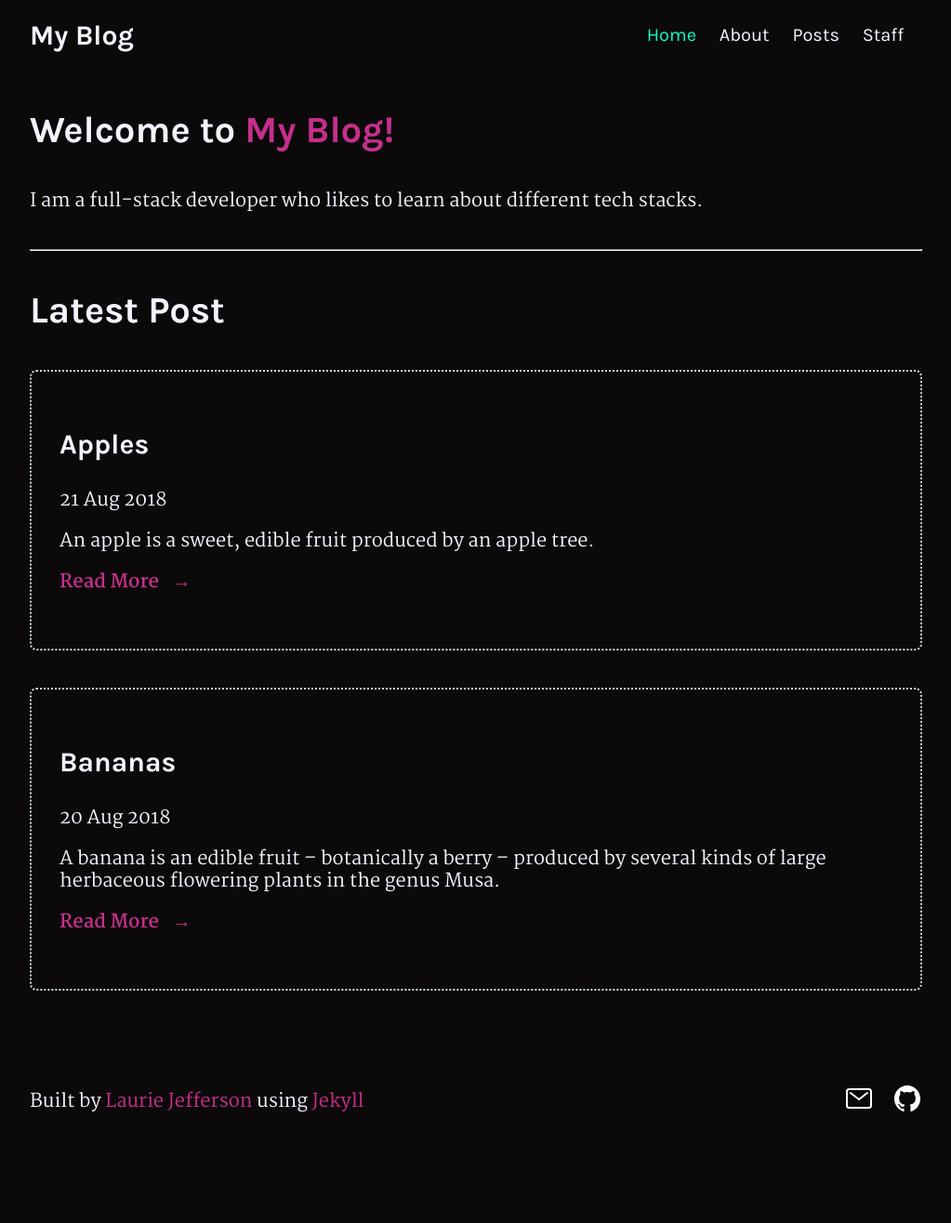
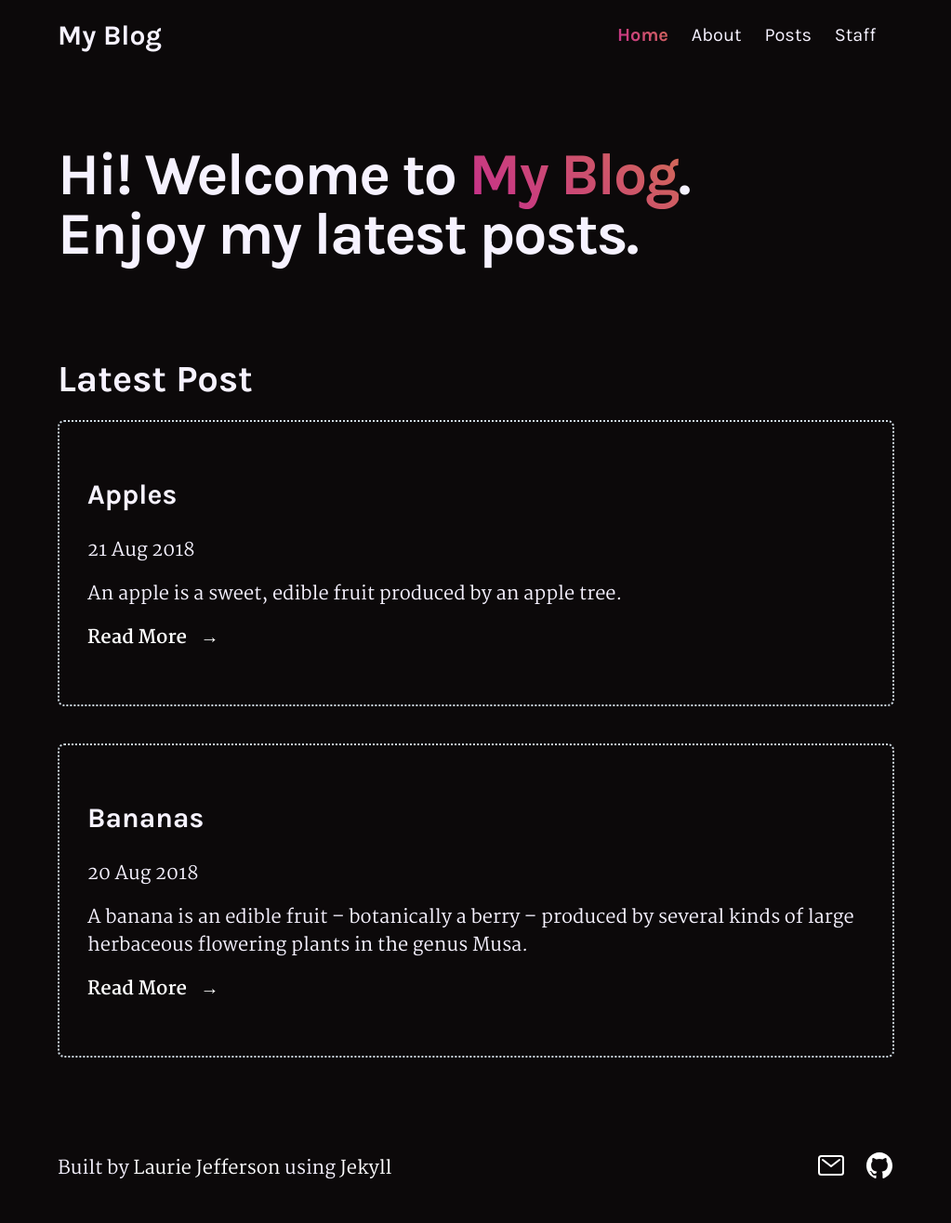
Before and after one commit to lauriejefferson/jekyll-tutorial, a Jekyll site: the page built from index.html, in a window 1280 px wide. Shown: the whole page at 93% size, without its empty margins (128-1151 px from the left). Built offline with Jekyll 4.4.1, drawn with Linux system fonts in a browser that asks for light colours; before the commit the page ends 1244 px from its top, so only the background shows below that.

Commit message:
adds gradient styling and container

```diff
--- a/_includes/footer.html
+++ b/_includes/footer.html
@@ -1,3 +1,4 @@
+<div class="container">
   <footer class="footer">
     <p class="footer__text">
       Built by
@@ -17,3 +18,4 @@
       </li>
     </ul>
   </footer>
+</div>
--- a/_includes/navigation.html
+++ b/_includes/navigation.html
@@ -1,3 +1,4 @@
+<div class="container">
 <nav class="nav">
   <h1 class="logo">My Blog</h1>
   <div class="nav-list">
@@ -8,3 +9,4 @@
   {% endfor %}
    </div>
 </nav>
+</div>
--- a/_sass/main.scss
+++ b/_sass/main.scss
@@ -75,7 +75,7 @@ li {
   --bg-clr-2: #2b303a;
 
   --clr-link-1: #c62f8c;
-  --clr-link-2: #fa7921;
+  --accent: #c62f8c;
 
   --clr-current-1: greenyellow;
   --clr-current-2: #0affc6;
@@ -87,7 +87,7 @@ li {
 }
 
 $bg-color: var(--bg-clr-1);
-
+$accent: var(--accent);
 $article-color: #31353d;
 $clr-text: #f6f2ff;
 $clr-link: var(--clr-link-1);
@@ -115,9 +115,13 @@ h6 {
   font-weight: var(--fw-700);
 }
 
+.container {
+  margin: 0 auto;
+  max-width: 45em;
+}
 a {
   text-decoration: none;
-  color: $clr-link;
+  color: white;
 }
 
 .nav {
@@ -138,30 +142,91 @@ a {
   flex-direction: column;
 }
 .nav .nav-list .current {
-  color: $clr-current;
+  background: hsla(323, 62%, 48%, 1);
+
+  background: linear-gradient(
+    45deg,
+    hsla(323, 62%, 48%, 1) 0%,
+    hsla(10, 58%, 58%, 1) 100%
+  );
+
+  background: -moz-linear-gradient(
+    45deg,
+    hsla(323, 62%, 48%, 1) 0%,
+    hsla(10, 58%, 58%, 1) 100%
+  );
+
+  background: -webkit-linear-gradient(
+    45deg,
+    hsla(323, 62%, 48%, 1) 0%,
+    hsla(10, 58%, 58%, 1) 100%
+  );
+
+  -webkit-background-clip: text;
+  -webkit-text-fill-color: transparent;
+
+  font-weight: var(--fw-700);
 }
 
 li {
   list-style-type: none;
   margin: 2em 0;
 }
+
 .hero {
-  margin-top: 3em;
+  margin: 5em 0;
 }
-.title {
+.hero__title {
   margin: 1em 0;
+  font-size: clamp(2rem, 10vw, 4rem);
+  line-height: 1;
+  font-weight: var(--fw-700);
+  letter-spacing: -0.03em;
 }
 
 .accent {
-  color: $clr-link;
+  background: hsla(323, 62%, 48%, 1);
+
+  background: linear-gradient(
+    45deg,
+    hsla(323, 62%, 48%, 1) 0%,
+    hsla(10, 58%, 58%, 1) 100%
+  );
+
+  background: -moz-linear-gradient(
+    45deg,
+    hsla(323, 62%, 48%, 1) 0%,
+    hsla(10, 58%, 58%, 1) 100%
+  );
+
+  background: -webkit-linear-gradient(
+    45deg,
+    hsla(323, 62%, 48%, 1) 0%,
+    hsla(10, 58%, 58%, 1) 100%
+  );
+
+  -webkit-background-clip: text;
+  -webkit-text-fill-color: transparent;
 }
 
-hr {
-  margin-top: 2em;
+.latest-posts {
+  margin: 2em 0;
 }
 
-.latest-post {
-  margin: 2em 0;
+.latest-posts__title {
+  margin-bottom: 0.5em;
+}
+
+.blogroll {
+  margin: 5em 0;
+}
+
+.blogroll__link {
+  margin-bottom: 2em;
+}
+
+.blogroll__link p {
+  line-height: 1.5;
 }
 .post {
   border: 2px dotted #cdd7e0;
@@ -169,6 +234,7 @@ hr {
   padding: 3em 1.5em;
   margin-bottom: 2em;
 }
+
 .post__title {
   margin-bottom: 1em;
 }
@@ -176,8 +242,10 @@ hr {
 .post time {
   margin-bottom: 1em;
 }
+
 .post p {
   margin: 1em 0;
+  line-height: 1.5em;
 }
 
 .post__link {
--- a/blog.html
+++ b/blog.html
@@ -2,14 +2,15 @@
 title: Blog
 ---
 
+<div class="container">
   <ul class="blogroll">
     {% for post in site.posts %}
-  <li>
+    <li class="blogroll__link">
       <h2 class="blogroll__posts">
         <a href="{{post.url | relative_url }}">{{post.title}}</a>
       </h2>
       {{ post.excerpt }}
-    <hr />
     </li>
     {% endfor %}
   </ul>
+</div>
--- a/index.html
+++ b/index.html
@@ -11,16 +11,15 @@ title: Home
     <title>{{page.title}}</title>
   </head>
   <body>
+    <div class="container">
       <div class="hero">
-      <h1 class="title">Welcome to <span class="accent">My Blog!</span></h1>
-      <p class="text">
-        I am a full-stack developer who likes to learn about different tech
-        stacks.
-      </p>
-      <hr />
+        <h1 class="hero__title">
+          Hi! Welcome to <span class="accent">My Blog</span>.<br />
+          Enjoy my latest posts.
+        </h1>
       </div>
-    <div class="latest-post">
-      <h1 class="title">Latest Post</h1>
+      <div class="latest-posts">
+        <h1 class="latest-posts__title">Latest Post</h1>
 
         {% for post in site.posts limit:2 %}
         <article class="post">
@@ -28,12 +27,13 @@ title: Home
           <time datetime="{{post.date | date_to_string}}"
             >{{post.date | date_to_string}}</time
           >
-        {{post.excerpt}}
+          <p>{{post.excerpt}}</p>
           <a href="{{post.url | relative_url }}" class="post__link"
             >Read More <span class="post__link--span">&rarr;</span></a
           >
         </article>
         {% endfor %}
       </div>
+    </div>
   </body>
 </html>
--- a/staff.html
+++ b/staff.html
@@ -2,6 +2,7 @@
 title: Staff
 ---
 
+<div class="container">
   <div class="staff">
     <h1 class="staff__title">Staff</h1>
 
@@ -17,3 +18,4 @@ title: Staff
       {% endfor %}
     </ul>
   </div>
+</div>
```
Also changed, not shown: 12 other files. Lines whose indentation alone changed are shown as unchanged.
